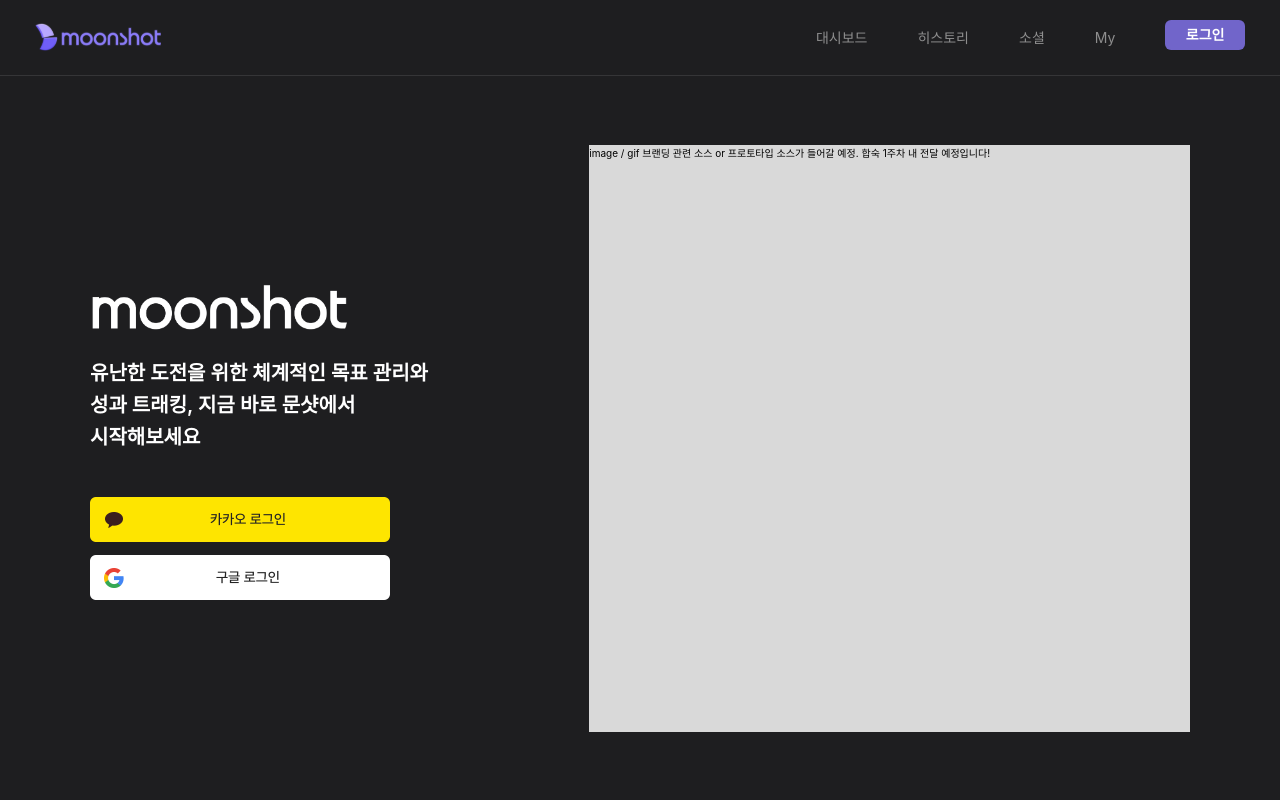
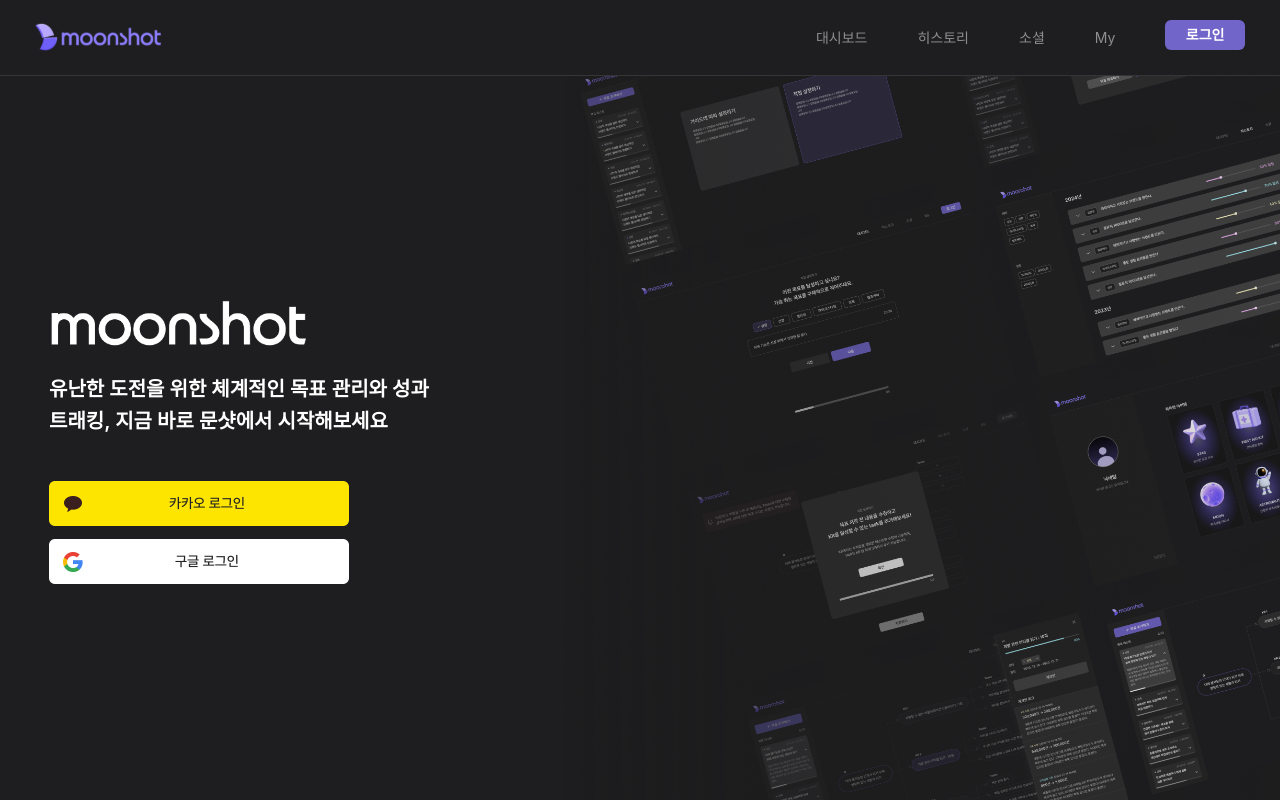
Before and after one commit to MOONSHOT-Team/MOONSHOT-CLIENT, a React (Vite) app: page /sign-in in a window 1280 px wide. Built offline with nearby package versions, Linux system fonts and the light colour scheme; no server answers; a web font is replaced by a local one; what emotion-normalize would draw is missing.

Commit message:
design: sigin in page 이미지 추가
related to: #175

```diff
--- a/src/SignIn/index.tsx
+++ b/src/SignIn/index.tsx
@@ -5,6 +5,7 @@ import { Link } from 'react-router-dom';
 
 import imgGoogleLogin from './assets/images/imgGoogleLogin.png';
 import imgKakaoLogin from './assets/images/imgKakaoLogin.png';
+import imgViewcollection from './assets/images/imgViewcollection.png';
 
 /** 로그인 페이지 */
 const SignIn = () => {
@@ -33,10 +34,8 @@ const SignIn = () => {
           <img src={imgGoogleLogin} alt="google-login-button" width={300} height={45} />
         </Link>
       </section>
-      <section css={brandingSection}>
-        image / gif 브랜딩 관련 소스 or 프로토타입 소스가 들어갈 예정. 합숙 1주차 내 전달
-        예정입니다!
-      </section>
+      <div css={emptyContainer} />
+      <section css={brandingSection} />
     </div>
   );
 };
@@ -44,13 +43,13 @@ const SignIn = () => {
 export default SignIn;
 
 const signInContainer = css`
+  position: relative;
   display: flex;
-  gap: 13.2rem;
+  gap: 7.5rem;
   align-items: center;
   justify-content: center;
   width: 100%;
   height: 100%;
-  padding: 9rem;
 `;
 
 const loginSection = css`
@@ -58,14 +57,31 @@ const loginSection = css`
   flex-direction: column;
   gap: 1rem;
   align-items: flex-start;
+  width: 50%;
   width: 42rem;
 `;
 
+const emptyContainer = css`
+  flex-shrink: 0;
+  min-width: 68.7rem;
+  max-width: 100%;
+  height: auto;
+  min-height: 58.7rem;
+`;
+
 const brandingSection = css`
-  width: 68.7rem;
-  height: 58.7rem;
-  color: #000;
-  background-color: #d9d9d9;
+  position: absolute;
+  top: 50%;
+  right: 0;
+  flex-shrink: 0;
+  width: calc(50% + 7.5rem);
+  min-width: 68.7rem;
+  max-width: 100%;
+  height: 100%;
+  min-height: 58.7rem;
+  background-image: url(${imgViewcollection});
+  background-size: cover;
+  transform: translateY(-50%);
 `;
 
 const StSubText = styled.h2`
```
Also changed, not shown: src/SignIn/assets/images/imgViewcollection.png (added).
